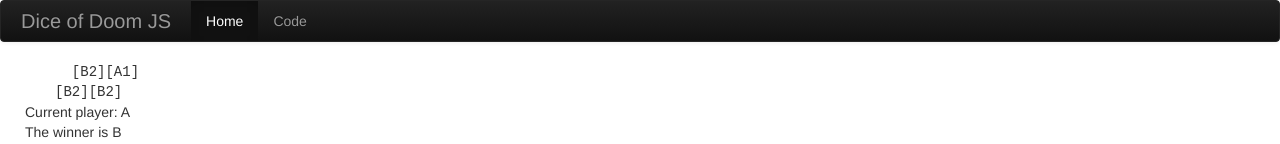
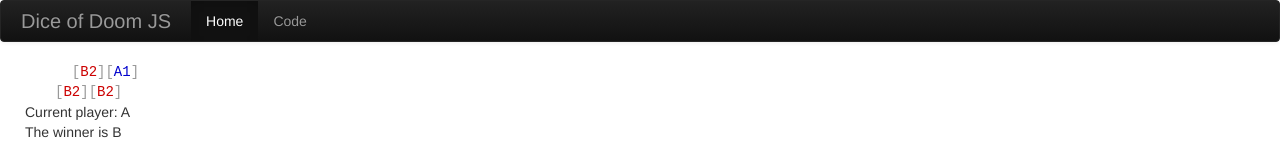
Before and after one commit to kana/dice-of-doom-js, a plain HTML site: page index.html in a window 1280 px wide. Shown: the top 144 px of the page. Drawn offline with Linux system fonts and the light colour scheme.

Commit message:
Adjust #game-board > .hex style

```diff
--- a/dice-of-doom.css
+++ b/dice-of-doom.css
@@ -3,6 +3,10 @@
   font-family: monospace;
   white-space: pre;
 }
+
+#game-board > .hex > .border {color: #999;}
+#game-board > .hex.player-0 {color: #00c;}
+#game-board > .hex.player-1 {color: #c00;}
 
 #control .btn
 {
```
